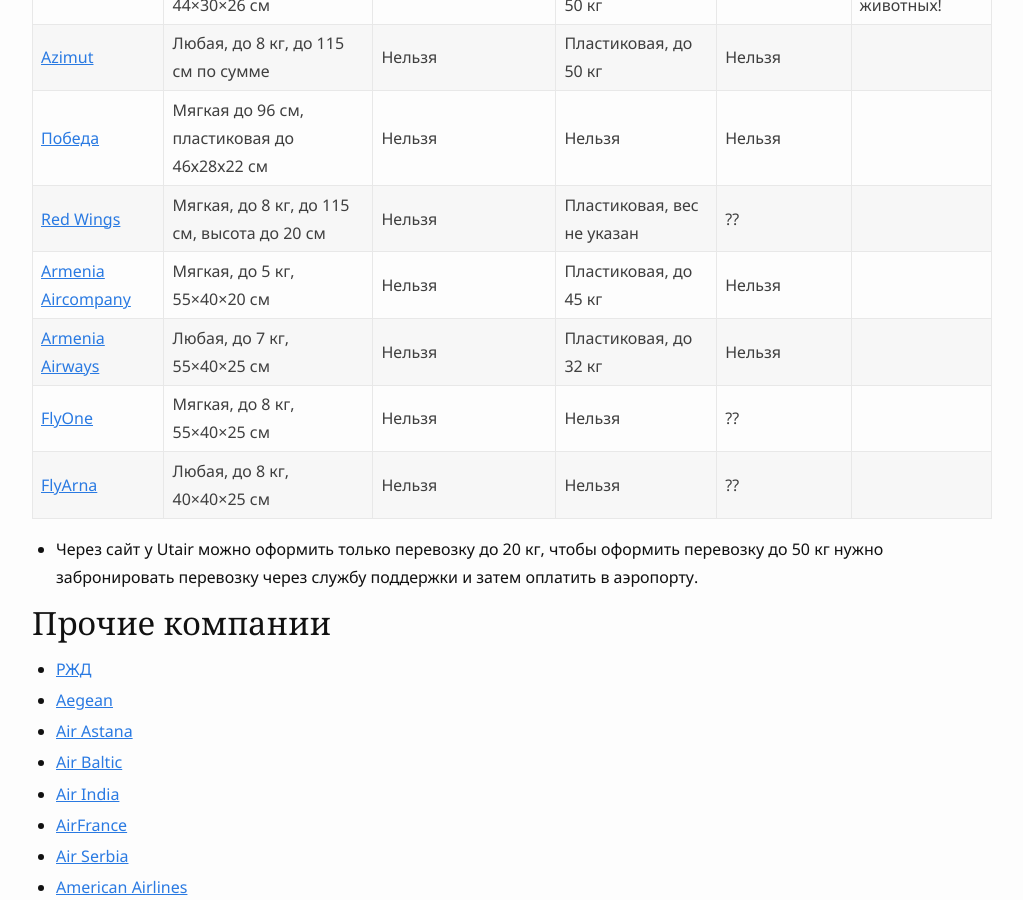
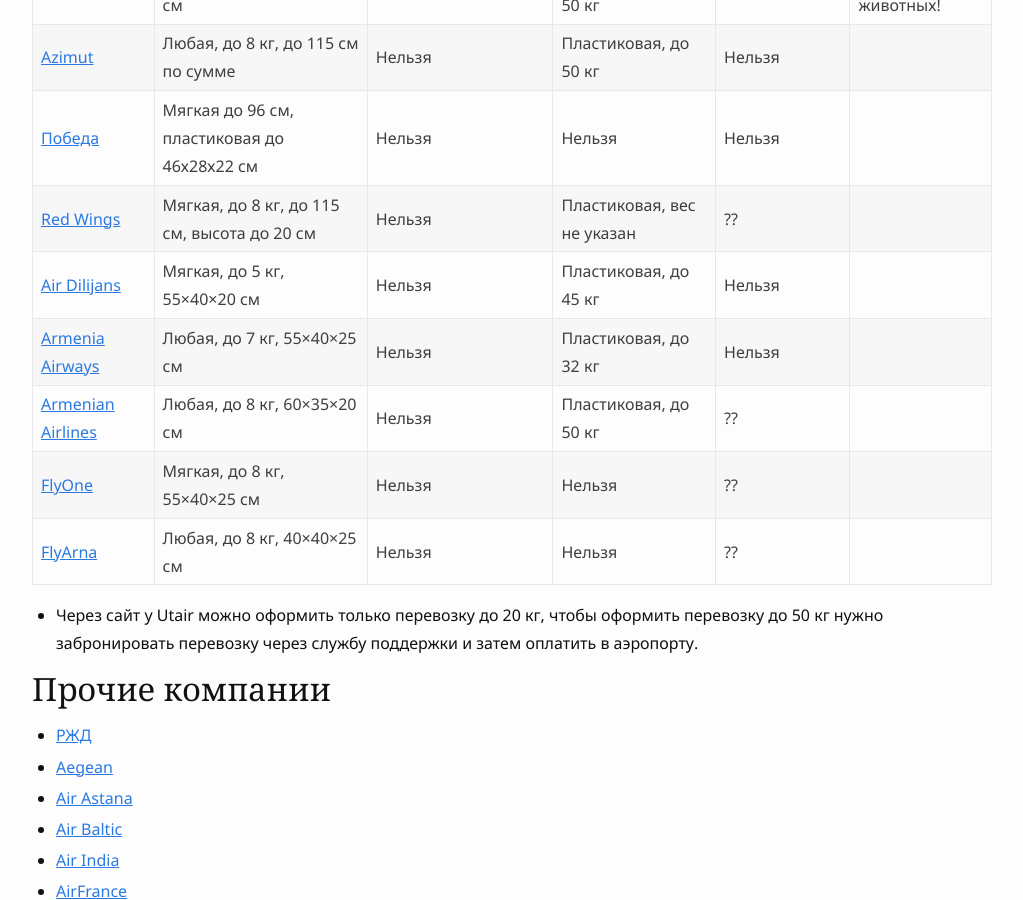
Before and after one commit to haywiki/haywiki.github.io, a Jekyll site: the page built from animals/flight-companies.md, in a window 1280 px wide and 900 px high, scrolled down 510 px. Shown: the whole window, without its empty margins (128-1151 px from the left). Built offline with Jekyll 4.4.1, drawn with Linux system fonts in a browser that asks for light colours; nearby versions of some CDN libraries; a script that is not in the unit is left out.

Commit message:
обновлена информация о пет-френдли авиакомпаниях

```diff
--- a/animals/flight-companies.md
+++ b/animals/flight-companies.md
@@ -8,18 +8,19 @@
 
 ## Популярные авиакомпании
 
-| Компании                                                                                                                                 | Под креслом                                 | Соседнее место                     | Перевозка в багаже         | Брахицефалы | Заметки                                                                                                |
-|------------------------------------------------------------------------------------------------------------------------------------------|---------------------------------------------|------------------------------------|----------------------------|-------------|--------------------------------------------------------------------------------------------------------|
-| [Utair](https://www.utair.ru/support/6/ob_usluge_perevozka_zhivotnyh)                                                                    | Мягкая, до 10 кг, 55х40х25 см               | Пластиковая, до 20 кг, 55х40х40 см | Пластиковая, до 50 кг *    | Нельзя      | [Инструкция](https://www.utair.ru/support/4/kak_perevozyatsya_zhivotnye_na_rejsah_utair)               |
-| [S7](https://www.s7.ru/ru/info/perevozka-zhivotnykh/)                                                                                    | Мягкая, до 10 кг, 55×40×25 см               | Пластиковая, до 23 кг, 55х40х40 см | Пластиковая, до 50 кг      | Нельзя      | [Популярные вопросы](https://helpcenter.s7.ru/ru/category/bagazh-i-ruchnaya-klad/perevozka-zhivotnyh/) |
-| [Aeroflot](https://www.aeroflot.ru/ru-ru/information/special/animals)                                                                    | Любая, до 8 кг, 44×30×26 см                 | Нельзя                             | Пластиковая, до 50 кг      | **Можно**   | До трех животных!                                                                                      |
-| [Azimut](https://azimuth.aero/ru/passengers/baggage/flights-with-pets)                                                                   | Любая, до 8 кг, до 115 см по сумме          | Нельзя                             | Пластиковая, до 50 кг      | Нельзя      |                                                                                                        |
-| [Победа](https://www.pobeda.aero/ru/information/service/perevozka-zhivotnykh/)                                                           | Мягкая до 96 см, пластиковая до 46х28х22 см | Нельзя                             | Нельзя                     | Нельзя      |                                                                                                        |
-| [Red Wings](https://flyredwings.com/baggage/perevozka-zhivotnyx/)                                                                        | Мягкая, до 8 кг, до 115 см, высота до 20 см | Нельзя                             | Пластиковая, вес не указан | ??          |                                                                                                        |
-| [Armenia Aircompany](https://armeniafly.com/special-services/travelling-with-pets-ru)                                                    | Мягкая, до 5 кг, 55×40×20 см                | Нельзя                             | Пластиковая, до 45 кг      | Нельзя      |                                                                                                        |
-| [Armenia Airways](https://www.facebook.com/armeniaairways/posts/pfbid0LVWUfvaReXfdfjNFbmh1TFYgXyVwp9E3S2PTNJYKBJcP5Aa3XjdGMjcdY5BxNJq4l) | Любая, до 7 кг, 55×40×25 см                 | Нельзя                             | Пластиковая, до 32 кг      | Нельзя      |                                                                                                        |
-| [FlyOne](https://flyone.eu/ru/Before-flights/Baggage)                                                                                    | Мягкая, до 8 кг, 55×40×25 см                | Нельзя                             | Нельзя                     | ??          |
-| [FlyArna](https://www.flyarna.com/en/traveling-pets)                                                                                     | Любая, до 8 кг, 40×40×25 см                 | Нельзя                             | Нельзя                     | ??          |
+| Компании                                                                                                                                    | Под креслом                                 | Соседнее место                     | Перевозка в багаже         | Брахицефалы | Заметки                                                                                                |
+|---------------------------------------------------------------------------------------------------------------------------------------------|---------------------------------------------|------------------------------------|----------------------------|-------------|--------------------------------------------------------------------------------------------------------|
+| [Utair](https://www.utair.ru/support/6/ob_usluge_perevozka_zhivotnyh)                                                                       | Мягкая, до 10 кг, 55х40х25 см               | Пластиковая, до 20 кг, 55х40х40 см | Пластиковая, до 50 кг *    | Нельзя      | [Инструкция](https://www.utair.ru/support/4/kak_perevozyatsya_zhivotnye_na_rejsah_utair)               |
+| [S7](https://www.s7.ru/ru/info/perevozka-zhivotnykh/)                                                                                       | Мягкая, до 10 кг, 55×40×25 см               | Пластиковая, до 23 кг, 55х40х40 см | Пластиковая, до 50 кг      | Нельзя      | [Популярные вопросы](https://helpcenter.s7.ru/ru/category/bagazh-i-ruchnaya-klad/perevozka-zhivotnyh/) |
+| [Aeroflot](https://www.aeroflot.ru/ru-ru/information/special/animals)                                                                       | Любая, до 8 кг, 44×30×26 см                 | Нельзя                             | Пластиковая, до 50 кг      | **Можно**   | До трех животных!                                                                                      |
+| [Azimut](https://azimuth.aero/ru/passengers/baggage/flights-with-pets)                                                                      | Любая, до 8 кг, до 115 см по сумме          | Нельзя                             | Пластиковая, до 50 кг      | Нельзя      |                                                                                                        |
+| [Победа](https://www.pobeda.aero/ru/information/service/perevozka-zhivotnykh/)                                                              | Мягкая до 96 см, пластиковая до 46х28х22 см | Нельзя                             | Нельзя                     | Нельзя      |                                                                                                        |
+| [Red Wings](https://flyredwings.com/baggage/perevozka-zhivotnyx/)                                                                           | Мягкая, до 8 кг, до 115 см, высота до 20 см | Нельзя                             | Пластиковая, вес не указан | ??          |                                                                                                        |
+| [Air Dilijans](https://airdilijans.com/special-services/travelling-with-pets-ru)                                                            | Мягкая, до 5 кг, 55×40×20 см                | Нельзя                             | Пластиковая, до 45 кг      | Нельзя      |                                                                                                        |
+| [Armenia Airways](https://www.facebook.com/armeniaairways18/posts/pfbid02DqQzTAg2JzdomhpZRt1g53oaTfw7YAdZ4bTQGXPJ4enF7SzkkDATMySq17A58oCkl) | Любая, до 7 кг, 55×40×25 см                 | Нельзя                             | Пластиковая, до 32 кг      | Нельзя      |                                                                                                        |
+| [Armenian Airlines](https://armenianairlines.am/en/baggage/animals)                                                                         | Любая, до 8 кг, 60×35×20 см                 | Нельзя                             | Пластиковая, до 50 кг      | ??          |                                                                                                        |
+| [FlyOne](https://flyone.eu/ru/Before-flights/Baggage)                                                                                       | Мягкая, до 8 кг, 55×40×25 см                | Нельзя                             | Нельзя                     | ??          |
+| [FlyArna](https://www.flyarna.com/en/traveling-pets)                                                                                        | Любая, до 8 кг, 40×40×25 см                 | Нельзя                             | Нельзя                     | ??          |
 
 * Через сайт у Utair можно оформить только перевозку до 20 кг, чтобы оформить перевозку до 50 кг нужно забронировать перевозку через службу поддержки и затем оплатить в аэропорту.
 
```
